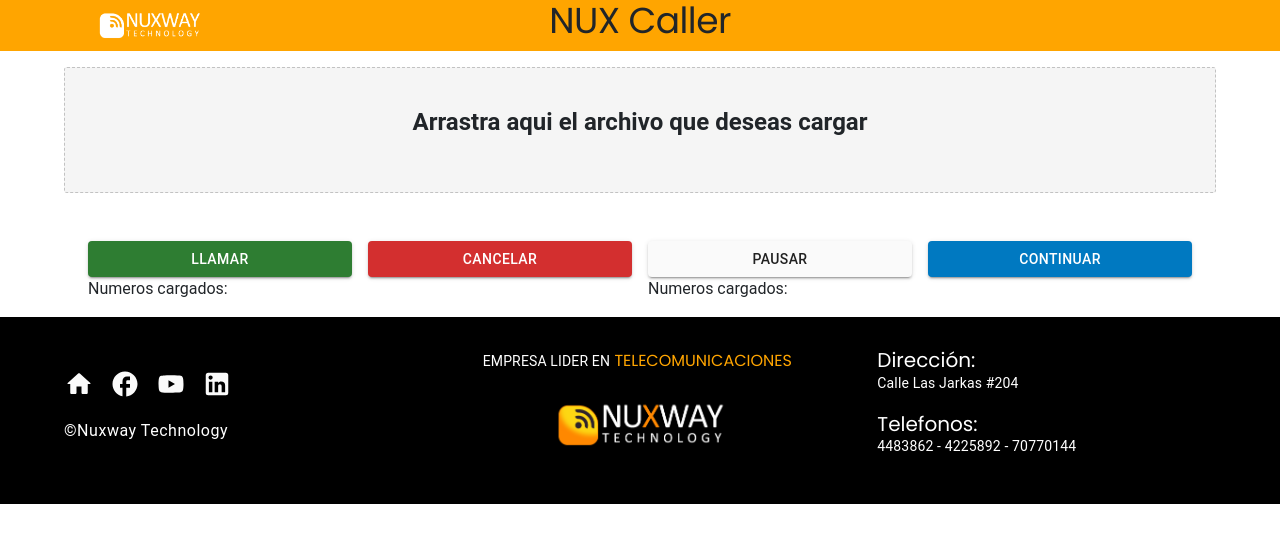
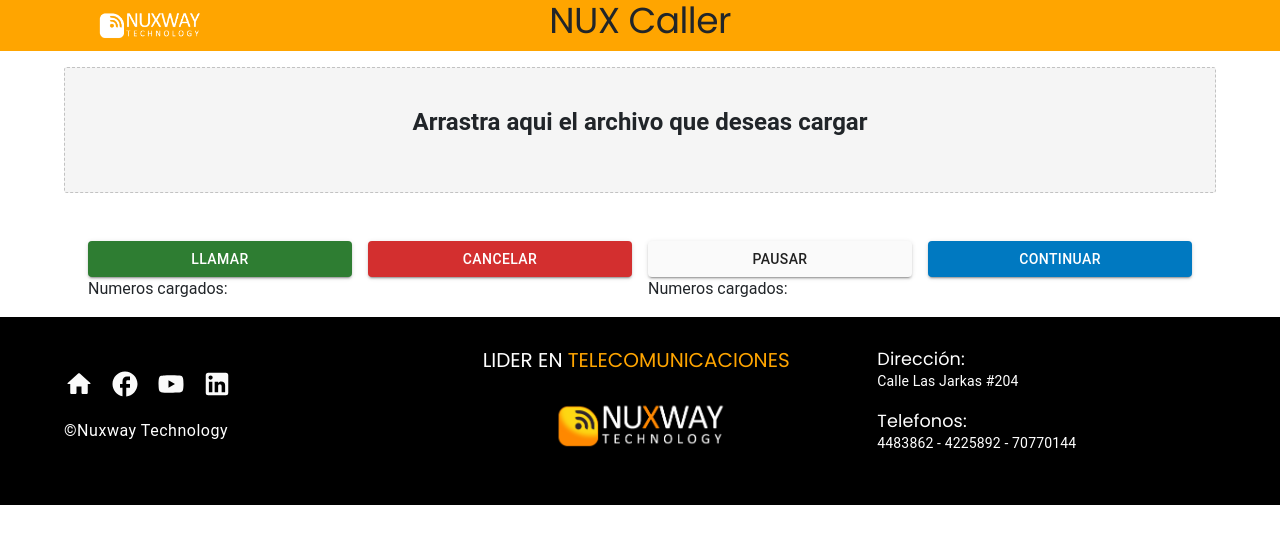
Before and after one commit to GGRNUX/NUXCaller, a React (Create React App) app: page /callService in a window 1280 px wide. Shown: the top 544 px of the page. Built offline with nearby package versions, Linux system fonts and the light colour scheme.

Commit message:
changed footer visuals

```diff
--- a/src/components/layouts/Footer.jsx
+++ b/src/components/layouts/Footer.jsx
@@ -73,8 +73,8 @@
             </Grid>
             <Grid item direction="column" justify="flex-start" alignItems="flex-end" xs={12} sm={4}>
               <Container justify="flex-start">
-                <Typography variant='body2' style={{ display: 'inline-block', color: 'white' }}>EMPRESA LIDER EN </Typography>
-                <Typography variant='h5' style={{ display: 'inline-block', color: 'orange' }}>&nbsp;TELECOMUNICACIONES</Typography>
+                <Typography variant='h3' style={{ display: 'inline-block', color: 'white' }}>LIDER EN </Typography>
+                <Typography variant='h3' style={{ display: 'inline-block', color: 'orange' }}>&nbsp;TELECOMUNICACIONES</Typography>
                 <Button variant="text" onClick={() => { window.location.assign('/') }}>
                 <img src={logo} alt="logo" className={classes.logo} style={{ width: '70%', height: '70%' }} />
               </Button>
@@ -82,11 +82,11 @@
             </Grid>
             <Grid item direction="column" justify="flex-start" alignItems="flex-end" xs={12} sm={4}>
               <Container maxWidth='lg'>
-                <Typography variant='h3' style={{ margin: 'auto', color: 'white' }} align="left" >Dirección:</Typography>
+                <Typography variant='h4' style={{ margin: 'auto', color: 'white' }} align="left" >Dirección:</Typography>
                 <Typography variant='body2' style={{ marginBottom: '20px', color: 'white' }} align="left">Calle Las Jarkas #204</Typography>
               </Container>
               <Container maxWidth='lg'>
-                <Typography variant='h3' style={{ margin: 'auto', color: 'white' }} align="left" >Telefonos:</Typography>
+                <Typography variant='h4' style={{ margin: 'auto', color: 'white' }} align="left" >Telefonos:</Typography>
                 <Typography variant='body2' style={{ margin: 'auto', color: 'white' }} align="left">4483862 - 4225892 - 70770144</Typography>
               </Container>
             </Grid>
```
